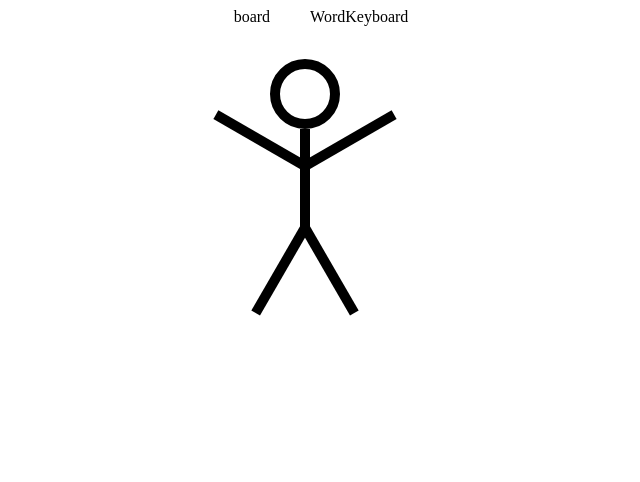
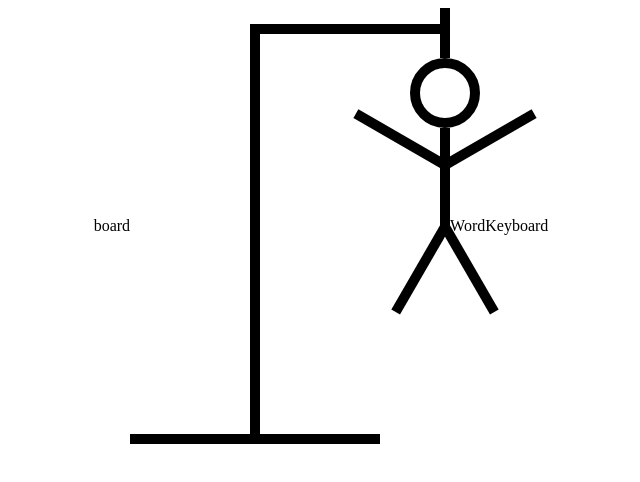
Before and after one commit to ahmads1990/ReactHangmanGame, a React (Vite) app: page / in a window 1280 px wide. Shown: the top 482 px of the page, without its empty margins (319-959 px from the left). Built offline with nearby package versions, Linux system fonts and the light colour scheme.

Commit message:
Drawing Add hang platform

```diff
--- a/src/components/Drawing/Drawing.tsx
+++ b/src/components/Drawing/Drawing.tsx
@@ -85,6 +85,12 @@ const Drawing = () => {
     return (
         <div style={{ position: "relative" }}>
             <ul>{BODY_PARTS}</ul>
+            <div
+                style={{ height: "50px", width: "10px", background: "black", position: "absolute", top: 0, right: 0 }}
+            />
+            <div style={{ height: "10px", width: "200px", background: "black", marginLeft: "120px" }} />
+            <div style={{ height: "400px", width: "10px", background: "black", marginLeft: "120px" }} />
+            <div style={{ height: "10px", width: "250px", background: "black" }} />
         </div>
     );
 };
```
